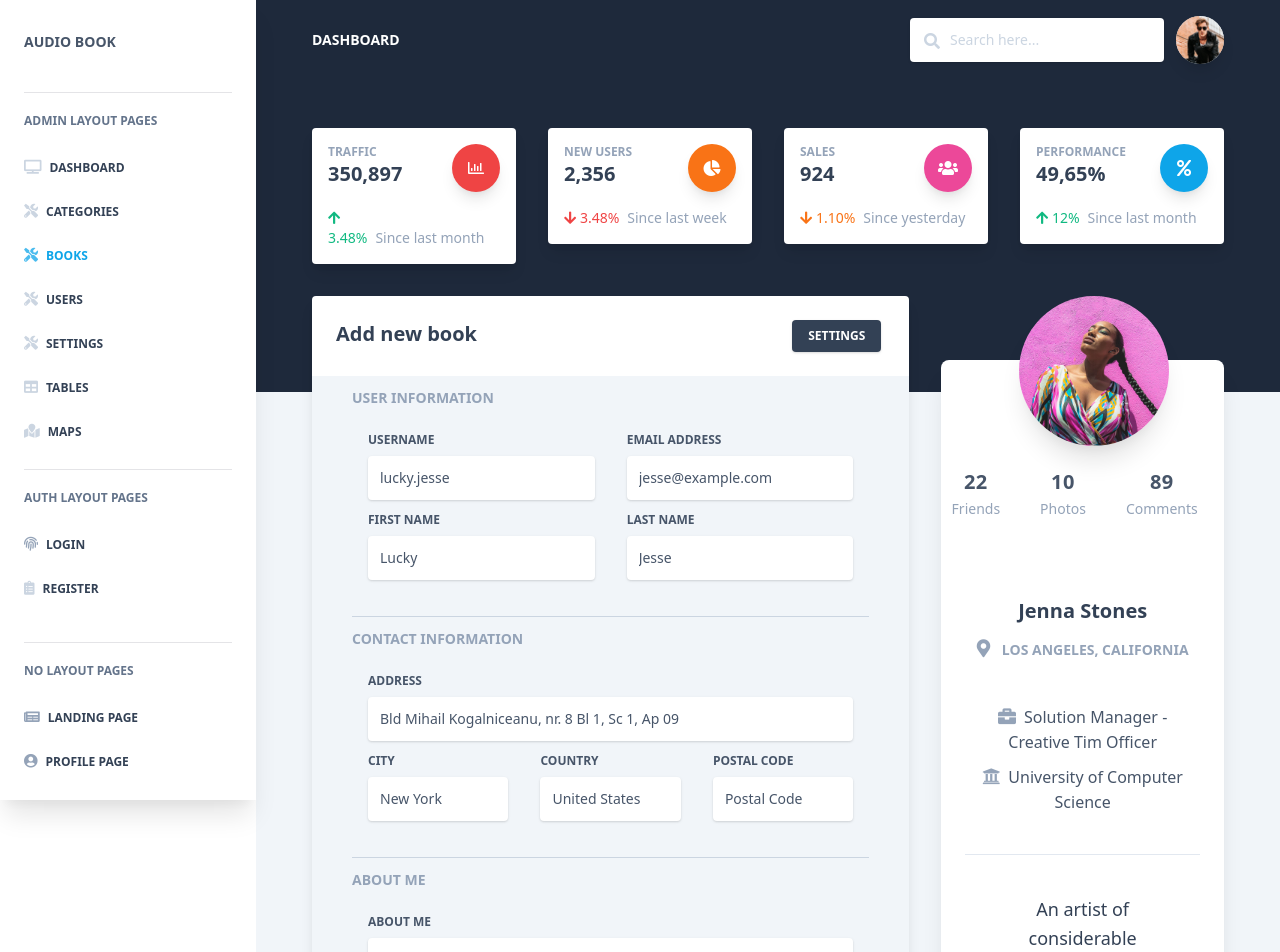
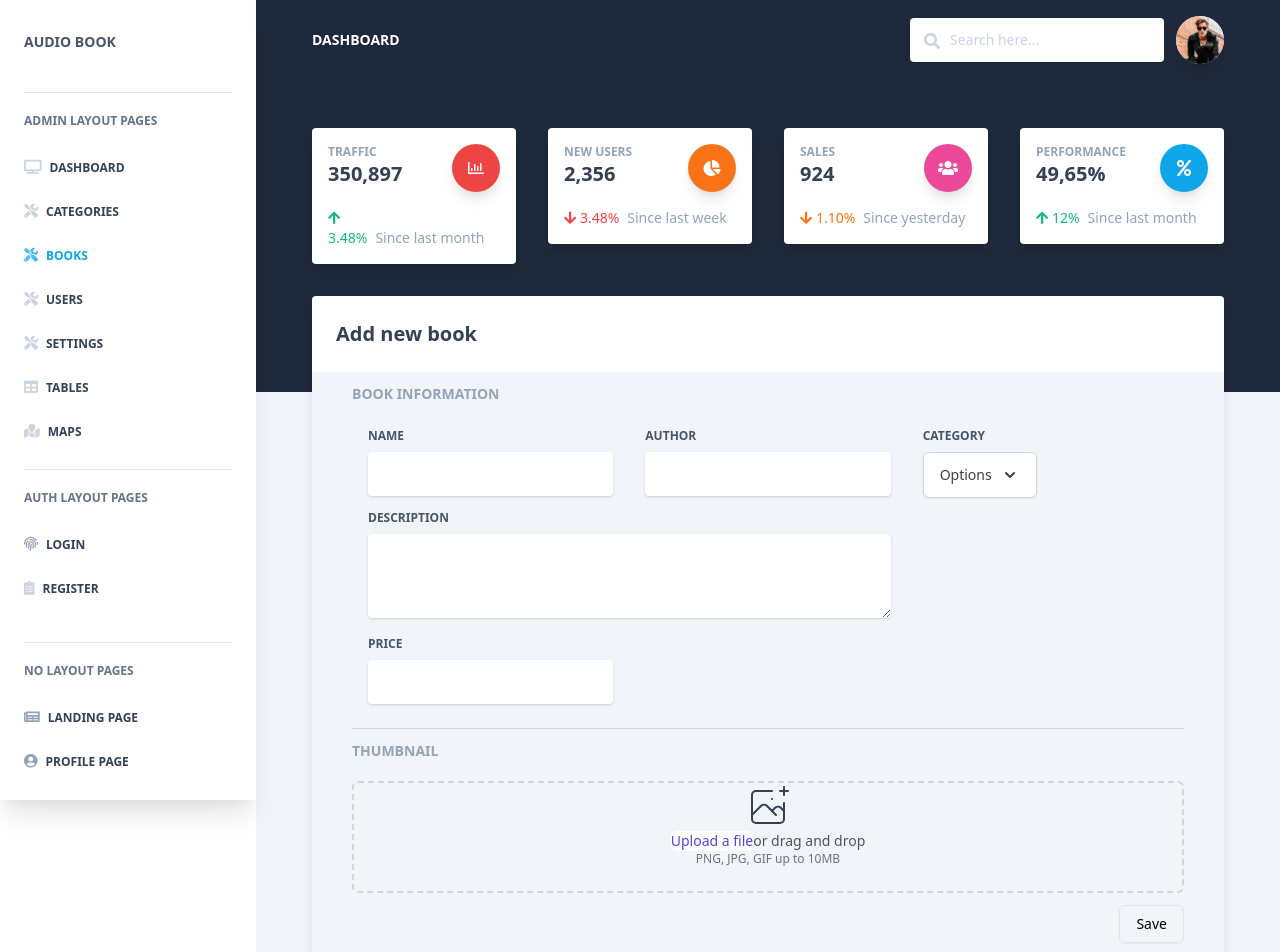
Before and after one commit to AllenAlexander98/audio-book-admin, a Next.js app: page /admin/books/add in a window 1280 px wide. Shown: the top 952 px of the page. Built offline with nearby package versions, Linux system fonts and the light colour scheme.

Commit message:
dropdown
chưa gửi dc dữ liệu từ dropdown tới main component

```diff
--- a/components/Cards/BookCardSettings.js
+++ b/components/Cards/BookCardSettings.js
@@ -1,8 +1,43 @@
-import React from "react";
+import React, { useState } from "react";
+import CategoryDropdown from "components/Dropdowns/CategoryDropdown";
 
 // components
 
 export default function BookCardSettings({ title }) {
+  const [enteredName, setEnteredName] = useState("");
+  const [enteredAuthor, setEnteredAuthor] = useState("");
+  const [enteredDescription, setEnteredDescription] = useState("");
+  const [enteredPrice, setEnteredPrice] = useState("");
+
+  const nameChangeHandler = (event) => {
+    setEnteredName(event.target.value);
+  };
+
+  const authorChangeHandler = (event) => {
+    setEnteredAuthor(event.target.value);
+  };
+
+  const descriptionChangeHandler = (event) => {
+    setEnteredDescription(event.target.value);
+  };
+
+  const priceChangeHandler = (event) => {
+    setEnteredPrice(event.target.value);
+  };
+
+  const submitHandler = (event) => {
+    event.preventDefault();
+
+    const enteredData = {
+      name: enteredName,
+      author: enteredAuthor,
+      description: enteredDescription,
+      price: enteredPrice,
+    };
+
+    console.log(enteredData);
+  };
+
   return (
     <>
       <div className="relative flex flex-col min-w-0 break-words w-full mb-6 shadow-lg rounded-lg bg-blueGray-100 border-0">
@@ -11,100 +46,26 @@ export default function BookCardSettings({ title }) {
             <h6 className="text-blueGray-700 text-xl font-bold">
               {title ?? "My account"}
             </h6>
-            <button
-              className="bg-blueGray-700 active:bg-blueGray-600 text-white font-bold uppercase text-xs px-4 py-2 rounded shadow hover:shadow-md outline-none focus:outline-none mr-1 ease-linear transition-all duration-150"
-              type="button"
-            >
-              Settings
-            </button>
           </div>
         </div>
         <div className="flex-auto px-4 lg:px-10 py-10 pt-0">
-          <form>
+          <form onSubmit={submitHandler}>
             <h6 className="text-blueGray-400 text-sm mt-3 mb-6 font-bold uppercase">
-              User Information
+              Book Information
             </h6>
             <div className="flex flex-wrap">
-              <div className="w-full lg:w-6/12 px-4">
+              <div className="w-full lg:w-4/12 px-4">
                 <div className="relative w-full mb-3">
                   <label
                     className="block uppercase text-blueGray-600 text-xs font-bold mb-2"
                     htmlFor="grid-password"
                   >
-                    Username
+                    Name
                   </label>
                   <input
+                    onChange={nameChangeHandler}
                     type="text"
                     className="border-0 px-3 py-3 placeholder-blueGray-300 text-blueGray-600 bg-white rounded text-sm shadow focus:outline-none focus:ring w-full ease-linear transition-all duration-150"
-                    defaultValue="lucky.jesse"
-                  />
-                </div>
-              </div>
-              <div className="w-full lg:w-6/12 px-4">
-                <div className="relative w-full mb-3">
-                  <label
-                    className="block uppercase text-blueGray-600 text-xs font-bold mb-2"
-                    htmlFor="grid-password"
-                  >
-                    Email address
-                  </label>
-                  <input
-                    type="email"
-                    className="border-0 px-3 py-3 placeholder-blueGray-300 text-blueGray-600 bg-white rounded text-sm shadow focus:outline-none focus:ring w-full ease-linear transition-all duration-150"
-                    defaultValue="jesse@example.com"
-                  />
-                </div>
-              </div>
-              <div className="w-full lg:w-6/12 px-4">
-                <div className="relative w-full mb-3">
-                  <label
-                    className="block uppercase text-blueGray-600 text-xs font-bold mb-2"
-                    htmlFor="grid-password"
-                  >
-                    First Name
-                  </label>
-                  <input
-                    type="text"
-                    className="border-0 px-3 py-3 placeholder-blueGray-300 text-blueGray-600 bg-white rounded text-sm shadow focus:outline-none focus:ring w-full ease-linear transition-all duration-150"
-                    defaultValue="Lucky"
-                  />
-                </div>
-              </div>
-              <div className="w-full lg:w-6/12 px-4">
-                <div className="relative w-full mb-3">
-                  <label
-                    className="block uppercase text-blueGray-600 text-xs font-bold mb-2"
-                    htmlFor="grid-password"
-                  >
-                    Last Name
-                  </label>
-                  <input
-                    type="text"
-                    className="border-0 px-3 py-3 placeholder-blueGray-300 text-blueGray-600 bg-white rounded text-sm shadow focus:outline-none focus:ring w-full ease-linear transition-all duration-150"
-                    defaultValue="Jesse"
-                  />
-                </div>
-              </div>
-            </div>
-
-            <hr className="mt-6 border-b-1 border-blueGray-300" />
-
-            <h6 className="text-blueGray-400 text-sm mt-3 mb-6 font-bold uppercase">
-              Contact Information
-            </h6>
-            <div className="flex flex-wrap">
-              <div className="w-full lg:w-12/12 px-4">
-                <div className="relative w-full mb-3">
-                  <label
-                    className="block uppercase text-blueGray-600 text-xs font-bold mb-2"
-                    htmlFor="grid-password"
-                  >
-                    Address
-                  </label>
-                  <input
-                    type="text"
-                    className="border-0 px-3 py-3 placeholder-blueGray-300 text-blueGray-600 bg-white rounded text-sm shadow focus:outline-none focus:ring w-full ease-linear transition-all duration-150"
-                    defaultValue="Bld Mihail Kogalniceanu, nr. 8 Bl 1, Sc 1, Ap 09"
                   />
                 </div>
               </div>
@@ -114,12 +75,12 @@ export default function BookCardSettings({ title }) {
                     className="block uppercase text-blueGray-600 text-xs font-bold mb-2"
                     htmlFor="grid-password"
                   >
-                    City
+                    Author
                   </label>
                   <input
-                    type="email"
+                    onChange={authorChangeHandler}
+                    type="text"
                     className="border-0 px-3 py-3 placeholder-blueGray-300 text-blueGray-600 bg-white rounded text-sm shadow focus:outline-none focus:ring w-full ease-linear transition-all duration-150"
-                    defaultValue="New York"
                   />
                 </div>
               </div>
@@ -129,25 +90,47 @@ export default function BookCardSettings({ title }) {
                     className="block uppercase text-blueGray-600 text-xs font-bold mb-2"
                     htmlFor="grid-password"
                   >
-                    Country
+                    Category
                   </label>
-                  <input
+                  <CategoryDropdown
+                    options={["Action", "Life Style", "Health", "Economic"]}
+                  ></CategoryDropdown>
+                </div>
+              </div>
+            </div>
+
+            {/* <div className="flex flex-wrap"> */}
+            <div>
+              <div className="w-full lg:w-8/12 px-4">
+                <div className="relative w-full mb-3">
+                  <label
+                    className="block uppercase text-blueGray-600 text-xs font-bold mb-2"
+                    htmlFor="grid-password"
+                  >
+                    Description
+                  </label>
+                  <textarea
+                    onChange={descriptionChangeHandler}
                     type="text"
                     className="border-0 px-3 py-3 placeholder-blueGray-300 text-blueGray-600 bg-white rounded text-sm shadow focus:outline-none focus:ring w-full ease-linear transition-all duration-150"
-                    defaultValue="United States"
-                  />
+                    rows="3"
+                  ></textarea>
                 </div>
               </div>
+
               <div className="w-full lg:w-4/12 px-4">
                 <div className="relative w-full mb-3">
                   <label
                     className="block uppercase text-blueGray-600 text-xs font-bold mb-2"
                     htmlFor="grid-password"
                   >
-                    Postal Code
+                    Price
                   </label>
                   <input
-                    type="text"
+                    onChange={priceChangeHandler}
+                    type="number"
+                    min="1000"
+                    step="1000"
                     className="border-0 px-3 py-3 placeholder-blueGray-300 text-blueGray-600 bg-white rounded text-sm shadow focus:outline-none focus:ring w-full ease-linear transition-all duration-150"
                     defaultValue="Postal Code"
                   />
@@ -157,27 +140,59 @@ export default function BookCardSettings({ title }) {
 
             <hr className="mt-6 border-b-1 border-blueGray-300" />
 
-            <h6 className="text-blueGray-400 text-sm mt-3 mb-6 font-bold uppercase">
-              About Me
+            <h6 className="text-blueGray-400 text-sm mt-3 mb-1 font-bold uppercase">
+              Thumbnail
             </h6>
             <div className="flex flex-wrap">
               <div className="w-full lg:w-12/12 px-4">
-                <div className="relative w-full mb-3">
-                  <label
-                    className="block uppercase text-blueGray-600 text-xs font-bold mb-2"
-                    htmlFor="grid-password"
+                <div className="relative w-full mb-3"></div>
+              </div>
+            </div>
+            <div>
+              <div className="mt-1 flex justify-center px-6 pt-5 pb-6 border-2 border-gray-300 border-dashed rounded-md">
+                <div className="space-y-1 text-center">
+                  <svg
+                    className="mx-auto h-12 w-12 text-gray-400"
+                    stroke="currentColor"
+                    fill="none"
+                    viewBox="0 0 48 48"
+                    aria-hidden="true"
                   >
-                    About me
-                  </label>
-                  <textarea
-                    type="text"
-                    className="border-0 px-3 py-3 placeholder-blueGray-300 text-blueGray-600 bg-white rounded text-sm shadow focus:outline-none focus:ring w-full ease-linear transition-all duration-150"
-                    rows="4"
-                    defaultValue="A beautiful UI Kit and Admin for NextJS & Tailwind CSS. It is Free
-                    and Open Source."
-                  ></textarea>
+                    <path
+                      d="M28 8H12a4 4 0 00-4 4v20m32-12v8m0 0v8a4 4 0 01-4 4H12a4 4 0 01-4-4v-4m32-4l-3.172-3.172a4 4 0 00-5.656 0L28 28M8 32l9.172-9.172a4 4 0 015.656 0L28 28m0 0l4 4m4-24h8m-4-4v8m-12 4h.02"
+                      strokeWidth={2}
+                      strokeLinecap="round"
+                      strokeLinejoin="round"
+                    />
+                  </svg>
+                  <div className="flex text-sm text-gray-600">
+                    <label
+                      htmlFor="file-upload"
+                      className="relative cursor-pointer bg-white rounded-md font-medium text-indigo-600 hover:text-indigo-500 focus-within:outline-none focus-within:ring-2 focus-within:ring-offset-2 focus-within:ring-indigo-500"
+                    >
+                      <span>Upload a file</span>
+                      <input
+                        id="file-upload"
+                        name="file-upload"
+                        type="file"
+                        className="sr-only"
+                      />
+                    </label>
+                    <p className="pl-1">or drag and drop</p>
+                  </div>
+                  <p className="text-xs text-gray-500">
+                    PNG, JPG, GIF up to 10MB
+                  </p>
                 </div>
               </div>
+            </div>
+            <div className="py-3 bg-gray-50 text-right sm:px-6">
+              <button
+                type="submit"
+                className="inline-flex justify-center py-2 px-4 border border-transparent shadow-sm text-sm font-medium rounded-md text-black bg-indigo-600 hover:bg-indigo-700 focus:outline-none focus:ring-2 focus:ring-offset-2 focus:ring-indigo-500"
+              >
+                Save
+              </button>
             </div>
           </form>
         </div>
--- /dev/null
+++ b/components/Dropdowns/CategoryDropdown.js
@@ -0,0 +1,60 @@
+/* This example requires Tailwind CSS v2.0+ */
+import { Fragment } from "react";
+import { Menu, Transition } from "@headlessui/react";
+import { ChevronDownIcon } from "@heroicons/react/solid";
+import React, { useState } from "react";
+
+function classNames(...classes) {
+  return classes.filter(Boolean).join(" ");
+}
+
+export default function CategoryDropdown({ options }) {
+  const [selectedOption, setSelectedOption] = useState("Options");
+
+  const clickedHandler = (event) => {
+    event.preventDefault();
+    setSelectedOption(event.target.firstChild.data);
+  };
+
+  return (
+    <Menu as="div" className="relative inline-block text-left">
+      <div>
+        <Menu.Button className="inline-flex justify-center w-full rounded-md border border-gray-300 shadow-sm px-4 py-3 bg-white text-sm font-medium text-gray-700 hover:bg-gray-50 focus:outline-none focus:ring-2 focus:ring-offset-2 focus:ring-offset-gray-100 focus:ring-indigo-500">
+          {selectedOption}
+          <ChevronDownIcon className="-mr-1 ml-2 h-5 w-5" aria-hidden="true" />
+        </Menu.Button>
+      </div>
+
+      <Transition
+        as={Fragment}
+        enter="transition ease-out duration-100"
+        enterFrom="transform opacity-0 scale-95"
+        enterTo="transform opacity-100 scale-100"
+        leave="transition ease-in duration-75"
+        leaveFrom="transform opacity-100 scale-100"
+        leaveTo="transform opacity-0 scale-95"
+      >
+        <Menu.Items className="origin-top-right absolute right-0 mt-2 w-full rounded-md shadow-lg bg-white ring-1 ring-black ring-opacity-5 focus:outline-none">
+          <div className="py-1">
+            {options.map((option, index) => (
+              <Menu.Item key={index}>
+                {({ active }) => (
+                  <a
+                    onClick={clickedHandler}
+                    href="#"
+                    className={classNames(
+                      active ? "bg-gray-100 text-gray-900" : "text-gray-700",
+                      "block px-4 py-2 text-sm"
+                    )}
+                  >
+                    {option}
+                  </a>
+                )}
+              </Menu.Item>
+            ))}
+          </div>
+        </Menu.Items>
+      </Transition>
+    </Menu>
+  );
+}
--- a/pages/admin/books/add.js
+++ b/pages/admin/books/add.js
@@ -13,12 +13,12 @@ export default function Add() {
   return (
     <>
       <div className="flex flex-wrap">
-        <div className="w-full lg:w-8/12 px-4">
+        <div className="w-full px-4">
           <BookCardSettings title="Add new book" />
         </div>
-        <div className="w-full lg:w-4/12 px-4">
+        {/* <div className="w-full lg:w-4/12 px-4">
           <CardProfile />
-        </div>
+        </div> */}
       </div>
     </>
   );
```
